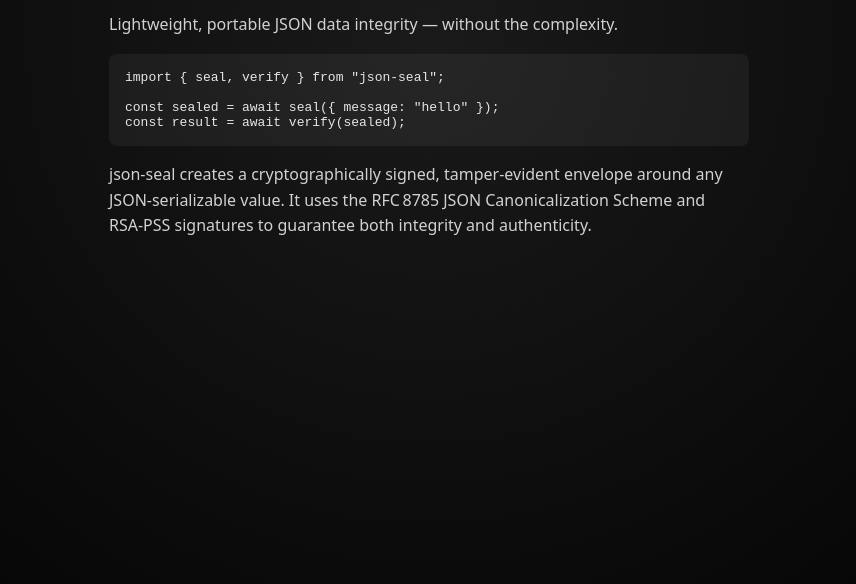
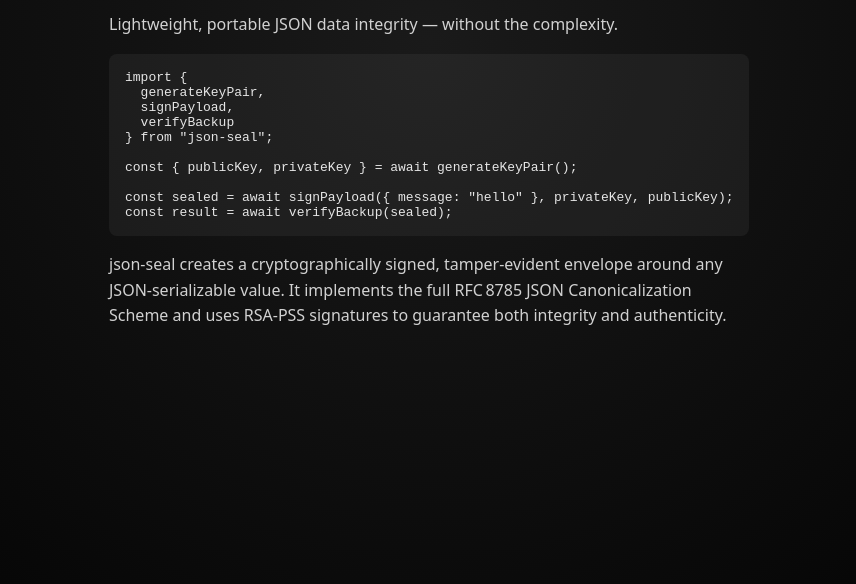
Before and after one commit to cmyers/json-seal, a website: page docs/index.html in a window 1280 px wide. Shown: the part 132-716 px from the top of the page, without its empty margins (211-1067 px from the left). Drawn offline with Linux system fonts and the light colour scheme.

Commit message:
Use current api in examples in docs

```diff
--- a/docs/index.html
+++ b/docs/index.html
@@ -13,15 +13,22 @@
 
     <p>Lightweight, portable JSON data integrity — without the complexity.</p>
 
-    <pre><code>import { seal, verify } from "json-seal";
+    <pre><code>import {
+  generateKeyPair,
+  signPayload,
+  verifyBackup
+} from "json-seal";
 
-const sealed = await seal({ message: "hello" });
-const result = await verify(sealed);</code></pre>
+const { publicKey, privateKey } = await generateKeyPair();
+
+const sealed = await signPayload({ message: "hello" }, privateKey, publicKey);
+const result = await verifyBackup(sealed);
+</code></pre>
 
     <p>
       json‑seal creates a cryptographically signed, tamper‑evident envelope
-      around any JSON‑serializable value. It uses the RFC 8785 JSON
-      Canonicalization Scheme and RSA‑PSS signatures to guarantee both
+      around any JSON‑serializable value. It implements the full RFC 8785 JSON
+      Canonicalization Scheme and uses RSA‑PSS signatures to guarantee both
       integrity and authenticity.
     </p>
   </main>
```
